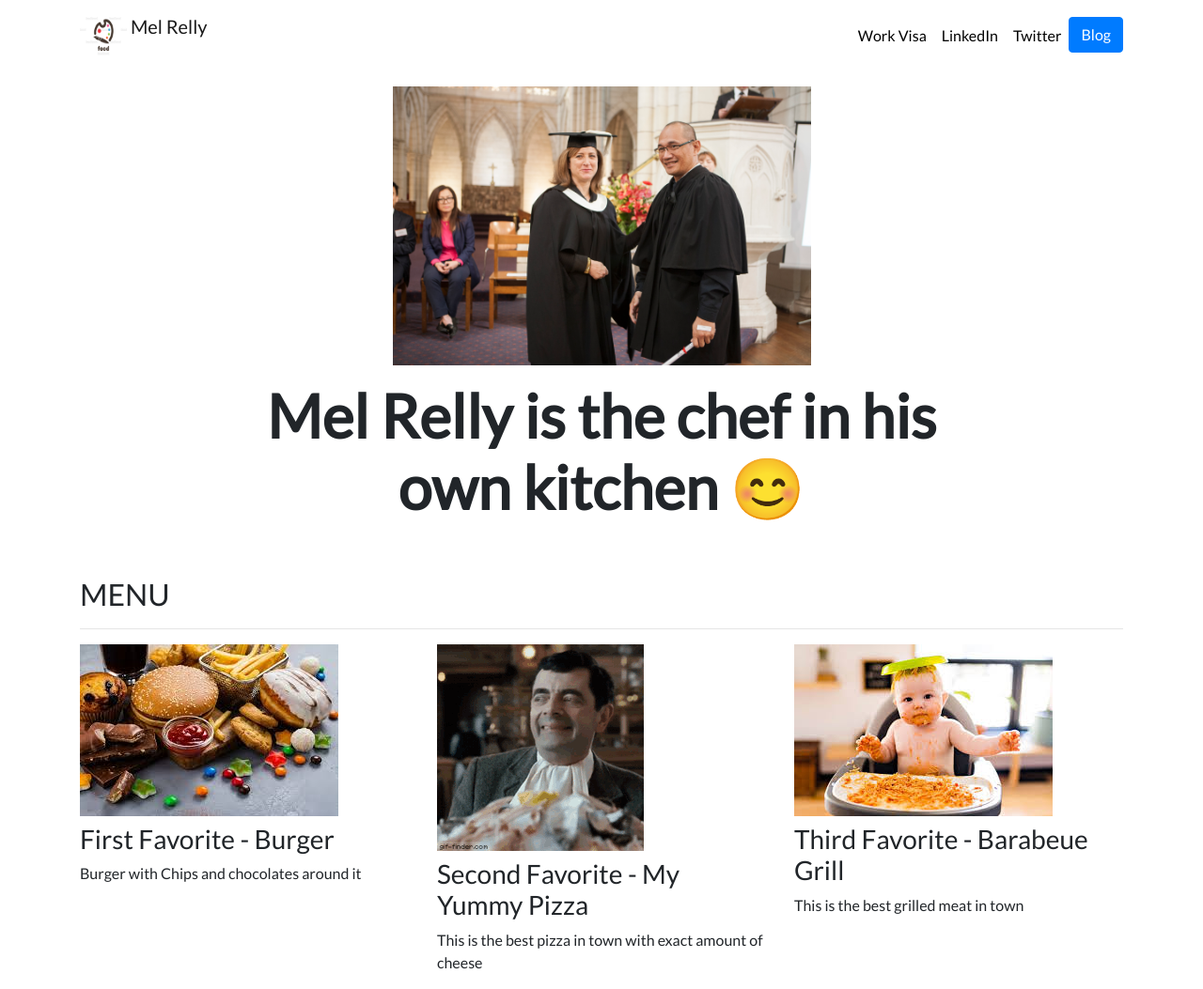
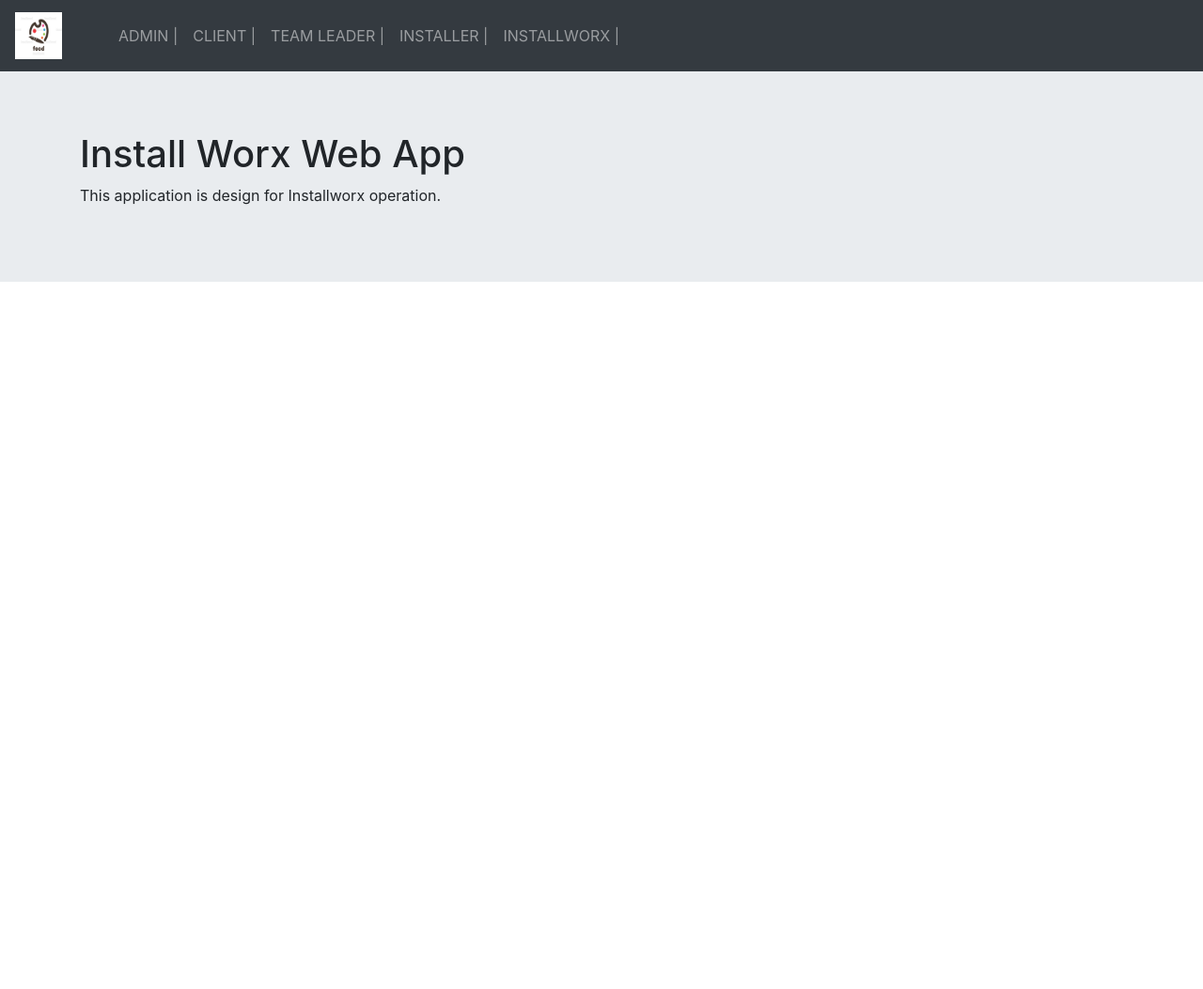
Before and after one commit to mymsr1129/Django_Project_Portfolio, a Django app: page / in a window 1280 px wide. Shown: the whole page at 94% size. After the commit the page ends 300 px from the top, so only its background shows below. Run offline with Django 3.2, Linux system fonts and the light colour scheme; data comes from the database, SQL or seed files in the repository; both versions use the stored data as it was after the commit; some libraries are stand-ins or nearby versions.

Commit message:
Add Admin

```diff
--- a/personal_portfolio/urls.py
+++ b/personal_portfolio/urls.py
@@ -23,6 +23,10 @@ from portfolio import views
 urlpatterns = [
     path('admin/', admin.site.urls),
     path('', views.home, name='home'),
+    path('admin_page/', views.admin, name='admin'),
+    path('add_product/', views.admin_add_product, name='admin_add_product'),
+    path('add_user/', views.admin_add_user, name='admin_add_user'),
+    path('add_client/', views.admin_add_client, name='admin_add_client'),
     path('blog/', include('blog.urls')),
 ]
 
--- a/portfolio/templates/portfolio/base.html
+++ b/portfolio/templates/portfolio/base.html
@@ -11,47 +11,57 @@
   <!-- Bootstrap CSS -->
   <link rel="stylesheet" href="https://stackpath.bootstrapcdn.com/bootstrap/4.4.1/css/bootstrap.min.css" integrity="sha384-Vkoo8x4CGsO3+Hhxv8T/Q5PaXtkKtu6ug5TOeNV6gBiFeWPGFN9MuhOf23Q9Ifjh" crossorigin="anonymous">
 
-  <link rel="stylesheet" href="{% static 'portfolio/custom.css' %}">
-
   <link href="https://fonts.googleapis.com/css?family=Lato&display=swap" rel="stylesheet">
 
   <link rel="icon" type="image/png" href="{% static 'portfolio/myLogo.png' %}">
 
-  <title>Mel Relly</title>
+  <title>MelWorx</title>
 </head>
 
 <body>
 
-  <nav id="topNav" class="navbar navbar-expand-md navbar-light">
-    <div class="container">
+<div class="navbar navbar-expand-sm bg-dark navbar-dark text-white">
    <a class="navbar-brand" href="{% url 'home' %}">
-        <img src="{% static 'portfolio/myLogo.png' %}" width="50" height="50" class="d-inline-block align-top" alt="My Logo">
-        <span>Mel Relly</span>
-      </a>
-      <button class="navbar-toggler" type="button" data-toggle="collapse" data-target="#navbarNav" aria-controls="navbarNav" aria-expanded="false" aria-label="Toggle navigation">
+     <img src="{% static 'portfolio/myLogo.png' %}" width="50" height="50" class="d-inline-block align-top" alt="My Logo"></a>
+
+  <button class="navbar-toggler" type="button" data-toggle="collapse" data-target="#collapsibleNavbar">
     <span class="navbar-toggler-icon"></span>
   </button>
-      <div class="collapse navbar-collapse text-center" id="navbarNav">
-        <ul class="navbar-nav ml-auto">
+
+   <div class="container">
+   <div class="collapse navbar-collapse" id="collapsibleNavbar">
+
+  <ul class="navbar-nav justify-content-end">
     <li class="nav-item">
-            <a class="nav-link" href="{% static 'portfolio/WorkVisa.pdf' %}">Work Visa</a>
+      <a class="nav-link" href="{% url 'admin' %}">ADMIN  |</a>
     </li>
+
     <li class="nav-item">
-            <a class="nav-link" href="https://www.linkedin.com/in/melchor-relatado-98457995/"  target="_blank">LinkedIn</a>
+      <a class="nav-link" href="#">CLIENT  |</a>
     </li>
+
     <li class="nav-item">
-            <a class="nav-link" href="" >Twitter</a>
+      <a class="nav-link" href="#">TEAM LEADER  |</a>
     </li>
-          <li>
-            <a role="button" href="{% url 'blog:all_blogs' %}" class="btn btn-primary">Blog</a>
+
+    <li class="nav-item">
+      <a class="nav-link" href="#">INSTALLER  |</a>
     </li>
+
+    <li class="nav-item text-white ">
+            <a class="nav-link" href="https://www.installworx.co.nz"  target="_blank">INSTALLWORX  | </a>
+    </li>
+
      </ul>
    </div>
   </div>
+</div>
 </nav>
-  <div class="container">
+
+
+
     {% block content %}{% endblock %}
-  </div>
+
 
   <!-- Optional JavaScript -->
   <!-- jQuery first, then Popper.js, then Bootstrap JS -->
--- a/portfolio/templates/portfolio/home.html
+++ b/portfolio/templates/portfolio/home.html
@@ -3,39 +3,12 @@
 {% load static %}
 
 {% block content %}
-
-<div class="row justify-content-center my-3">
-  <div class="col-5">
-    <img src="{% static 'portfolio/me.jpg' %}" class="img-fluid">
+<div class="jumbotron jumbotron-fluid">
+  <div class="container">
+    <h1>Install Worx Web App</h1>
+    <p>This application is design for Installworx operation.</p>
   </div>
 </div>
 
-<div class="row justify-content-center mb-3">
-  <div class="col-md-9 text-center">
-    <h1 id="hometext" class="font-weight-bold">Mel Relly is the chef in his own kitchen 😊</h1>
-  </div>
-</div>
-
-<h2 class="mt-5">MENU</h2>
-<hr>
-<div class="row">
-  {% for project in projects %}
-  <div class="col-lg-4 col-md-6">
-
-    {% if project.url %}
-    <a href="{{ project.url }}" target="_blank">
-      <img src="{{ project.image.url }}" class="img-fluid mb-2">
-    </a>
-    {% else %}
-
-    <img src="{{ project.image.url }}" class="img-fluid mb-2">
-    {% endif %}
-
-    <h3>{{ project.title }}</h3>
-    <p>{{ project.description }}</p>
-
-  </div>
-  {% endfor %}
-</div>
 
 {% endblock %}
--- a/portfolio/views.py
+++ b/portfolio/views.py
@@ -4,3 +4,15 @@ from .models import Project
 def home(request):
     projects = Project.objects.all()
     return render(request, 'portfolio/home.html', {'projects':projects})
+
+def admin(request):
+    return render(request, 'portfolio/admin.html')
+
+def admin_add_product(request):
+    return render(request, 'portfolio/admin_add_product.html')
+
+def admin_add_user(request):
+    return render(request, 'portfolio/admin_add_user.html')
+
+def admin_add_client(request):
+    return render(request, 'portfolio/admin_add_client.html')
```
Also changed, not shown: portfolio/templates/portfolio/admin.html (added, +11 -0 lines), portfolio/templates/portfolio/admin_add_client.html (added, +12 -0 lines), portfolio/templates/portfolio/admin_add_product.html (added, +12 -0 lines), portfolio/templates/portfolio/admin_add_user.html (added, +12 -0 lines), portfolio/templates/portfolio/base_admin.html (added, +56 -0 lines), db.sqlite3. Lines whose indentation alone changed are shown as unchanged.
